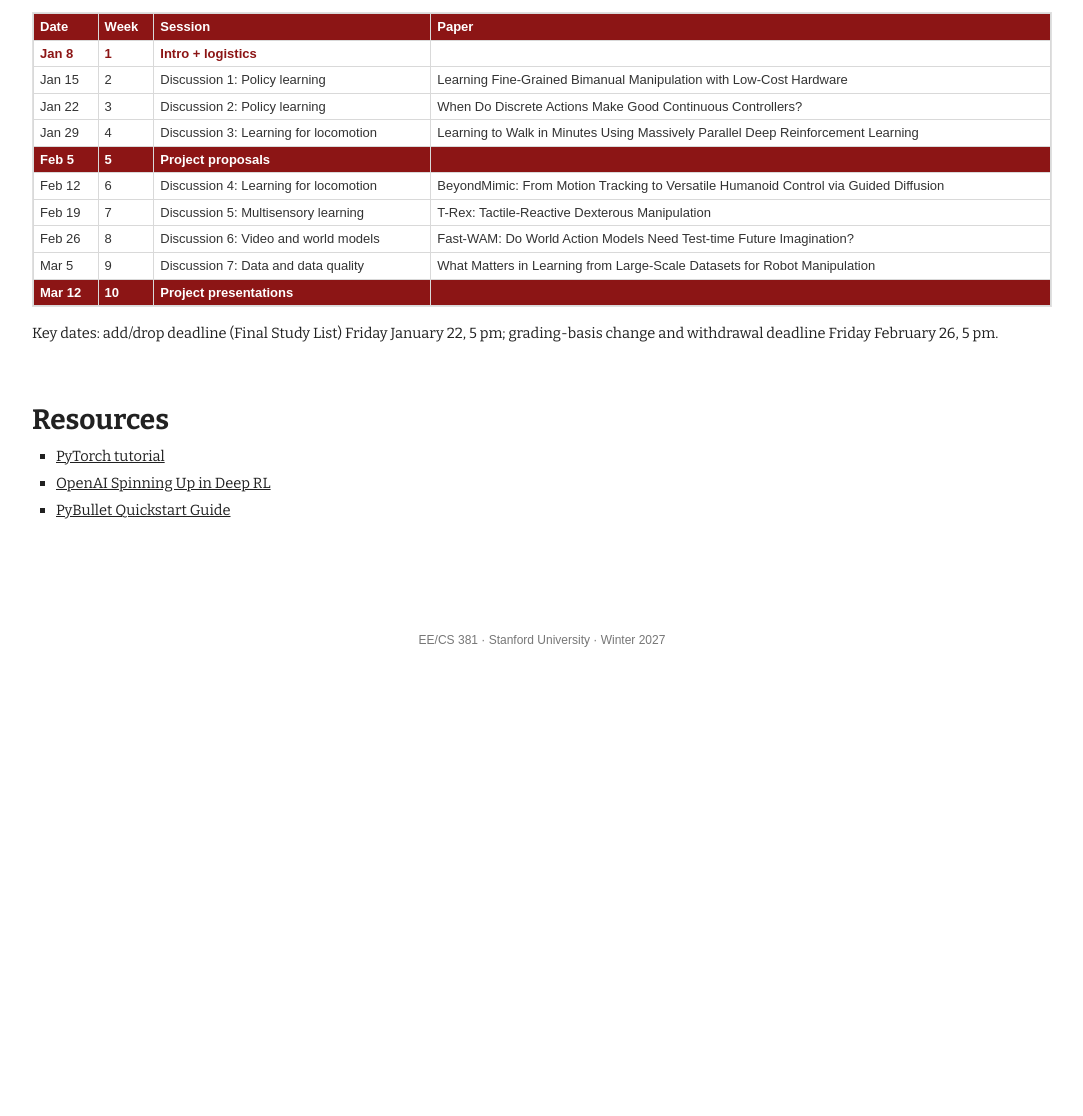
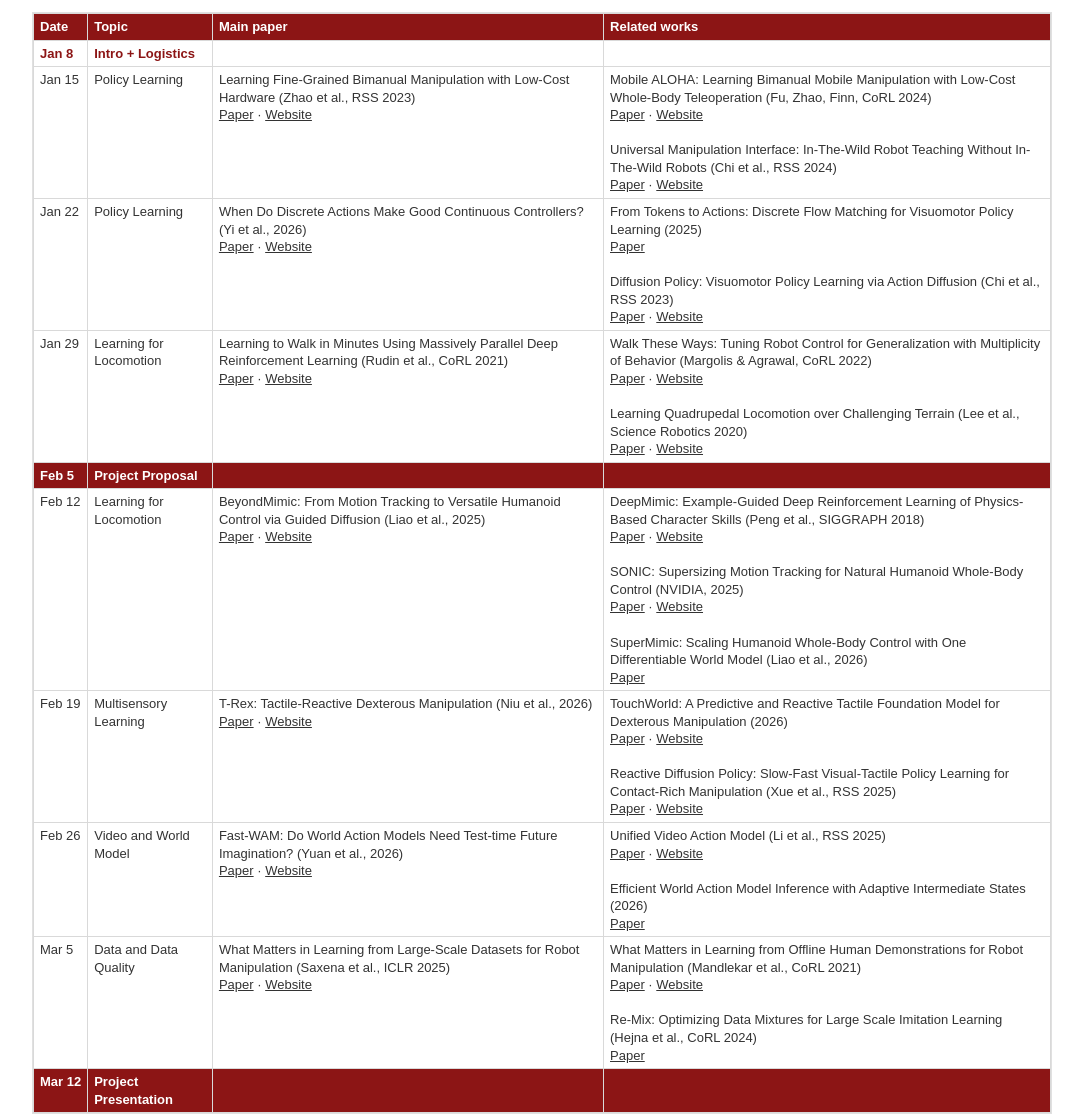
Before and after one commit to real-stanford/win27-ee381, a plain HTML site: page index.html in a window 1280 px wide. Shown: the part 1636-2752 px from the top of the page, without its empty margins (98-1181 px from the left). Before the commit the page ends 2307 px from the top, so only its background shows below. Drawn offline with nearby package versions, Linux system fonts and the light colour scheme.

Commit message:
Restructure the schedule into topic, main paper and related works columns with paper links

```diff
--- a/index.html
+++ b/index.html
@@ -20,7 +20,7 @@
   a { color:inherit; text-decoration:underline; }
   .table-wrap { overflow-x:auto; border:1px solid #e0e0e0; margin:14px 0; }
   table { border-collapse:collapse; width:100%; font:13px/1.35 Arial, sans-serif; color:#333; }
-  th, td { border:1px solid var(--rule); padding:4px 6px; text-align:left; vertical-align:bottom; }
+  th, td { border:1px solid var(--rule); padding:4px 6px; text-align:left; vertical-align:top; }
   td:first-child, th:first-child { white-space:nowrap; }
   th { background:var(--cardinal); color:#fff; font-weight:700; }
   tr.lecture td { color:var(--cardinal); font-weight:700; }
@@ -100,75 +100,135 @@ Center 102. There is no final exam.</p>
 <thead>
 <tr class="header">
 <th>Date</th>
-<th>Week</th>
-<th>Session</th>
-<th>Paper</th>
+<th>Topic</th>
+<th>Main paper</th>
+<th>Related works</th>
 </tr>
 </thead>
 <tbody>
 <tr class="lecture">
 <td>Jan 8</td>
-<td>1</td>
-<td>Intro + logistics</td>
+<td>Intro + Logistics</td>
+<td></td>
 <td></td>
 </tr>
 <tr class="even">
 <td>Jan 15</td>
-<td>2</td>
-<td>Discussion 1: Policy learning</td>
-<td>Learning Fine-Grained Bimanual Manipulation with Low-Cost
-Hardware</td>
+<td>Policy Learning</td>
+<td>Learning Fine-Grained Bimanual Manipulation with Low-Cost Hardware
+(Zhao et al., RSS 2023)<br><a
+href="https://arxiv.org/abs/2304.13705">Paper</a> · <a
+href="https://tonyzhaozh.github.io/aloha/">Website</a></td>
+<td>Mobile ALOHA: Learning Bimanual Mobile Manipulation with Low-Cost
+Whole-Body Teleoperation (Fu, Zhao, Finn, CoRL 2024)<br><a
+href="https://arxiv.org/abs/2401.02117">Paper</a> · <a
+href="https://mobile-aloha.github.io/">Website</a><br><br>Universal
+Manipulation Interface: In-The-Wild Robot Teaching Without In-The-Wild
+Robots (Chi et al., RSS 2024)<br><a
+href="https://arxiv.org/abs/2402.10329">Paper</a> · <a
+href="https://umi-gripper.github.io/">Website</a></td>
 </tr>
 <tr class="odd">
 <td>Jan 22</td>
-<td>3</td>
-<td>Discussion 2: Policy learning</td>
-<td>When Do Discrete Actions Make Good Continuous Controllers?</td>
+<td>Policy Learning</td>
+<td>When Do Discrete Actions Make Good Continuous Controllers? (Yi et
+al., 2026)<br><a href="https://arxiv.org/abs/2610.20429">Paper</a> · <a
+href="https://iscoyizj.github.io/discrete-action-website/">Website</a></td>
+<td>From Tokens to Actions: Discrete Flow Matching for Visuomotor Policy
+Learning (2025)<br><a
+href="https://openreview.net/forum?id=Vg3K3ZEi8B">Paper</a><br><br>Diffusion
+Policy: Visuomotor Policy Learning via Action Diffusion (Chi et al., RSS
+2023)<br><a href="https://arxiv.org/abs/2303.04137">Paper</a> · <a
+href="https://diffusion-policy.cs.columbia.edu/">Website</a></td>
 </tr>
 <tr class="even">
 <td>Jan 29</td>
-<td>4</td>
-<td>Discussion 3: Learning for locomotion</td>
+<td>Learning for Locomotion</td>
 <td>Learning to Walk in Minutes Using Massively Parallel Deep
-Reinforcement Learning</td>
+Reinforcement Learning (Rudin et al., CoRL 2021)<br><a
+href="https://arxiv.org/abs/2109.11978">Paper</a> · <a
+href="https://leggedrobotics.github.io/legged_gym/">Website</a></td>
+<td>Walk These Ways: Tuning Robot Control for Generalization with
+Multiplicity of Behavior (Margolis &amp; Agrawal, CoRL 2022)<br><a
+href="https://arxiv.org/abs/2212.03238">Paper</a> · <a
+href="https://gmargo11.github.io/walk-these-ways/">Website</a><br><br>Learning
+Quadrupedal Locomotion over Challenging Terrain (Lee et al., Science
+Robotics 2020)<br><a href="https://arxiv.org/abs/2010.11251">Paper</a> ·
+<a
+href="https://leggedrobotics.github.io/rl-blindloco/">Website</a></td>
 </tr>
 <tr class="milestone">
 <td>Feb 5</td>
-<td>5</td>
-<td>Project proposals</td>
+<td>Project Proposal</td>
+<td></td>
 <td></td>
 </tr>
 <tr class="even">
 <td>Feb 12</td>
-<td>6</td>
-<td>Discussion 4: Learning for locomotion</td>
+<td>Learning for Locomotion</td>
 <td>BeyondMimic: From Motion Tracking to Versatile Humanoid Control via
-Guided Diffusion</td>
+Guided Diffusion (Liao et al., 2025)<br><a
+href="https://arxiv.org/abs/2508.08241">Paper</a> · <a
+href="https://beyondmimic.github.io/">Website</a></td>
+<td>DeepMimic: Example-Guided Deep Reinforcement Learning of
+Physics-Based Character Skills (Peng et al., SIGGRAPH 2018)<br><a
+href="https://arxiv.org/abs/1804.02717">Paper</a> · <a
+href="https://xbpeng.github.io/projects/DeepMimic/index.html">Website</a><br><br>SONIC:
+Supersizing Motion Tracking for Natural Humanoid Whole-Body Control
+(NVIDIA, 2025)<br><a href="https://arxiv.org/abs/2511.07820">Paper</a> ·
+<a
+href="https://nvlabs.github.io/GEAR-SONIC/">Website</a><br><br>SuperMimic:
+Scaling Humanoid Whole-Body Control with One Differentiable World Model
+(Liao et al., 2026)<br><a
+href="https://arxiv.org/abs/2610.28480">Paper</a></td>
 </tr>
 <tr class="odd">
 <td>Feb 19</td>
-<td>7</td>
-<td>Discussion 5: Multisensory learning</td>
-<td>T-Rex: Tactile-Reactive Dexterous Manipulation</td>
+<td>Multisensory Learning</td>
+<td>T-Rex: Tactile-Reactive Dexterous Manipulation (Niu et al.,
+2026)<br><a href="https://arxiv.org/abs/2606.17055">Paper</a> · <a
+href="https://tactile-reactive-dexterous.github.io/">Website</a></td>
+<td>TouchWorld: A Predictive and Reactive Tactile Foundation Model for
+Dexterous Manipulation (2026)<br><a
+href="https://arxiv.org/abs/2607.07287">Paper</a> · <a
+href="https://phanes-lab.github.io/TouchWorld-website/">Website</a><br><br>Reactive
+Diffusion Policy: Slow-Fast Visual-Tactile Policy Learning for
+Contact-Rich Manipulation (Xue et al., RSS 2025)<br><a
+href="https://arxiv.org/abs/2503.02881">Paper</a> · <a
+href="https://reactive-diffusion-policy.github.io/">Website</a></td>
 </tr>
 <tr class="even">
 <td>Feb 26</td>
-<td>8</td>
-<td>Discussion 6: Video and world models</td>
-<td>Fast-WAM: Do World Action Models Need Test-time Future
-Imagination?</td>
+<td>Video and World Model</td>
+<td>Fast-WAM: Do World Action Models Need Test-time Future Imagination?
+(Yuan et al., 2026)<br><a
+href="https://arxiv.org/abs/2603.16666">Paper</a> · <a
+href="https://yuantianyuan01.github.io/FastWAM/">Website</a></td>
+<td>Unified Video Action Model (Li et al., RSS 2025)<br><a
+href="https://arxiv.org/abs/2503.00200">Paper</a> · <a
+href="https://unified-video-action-model.github.io/">Website</a><br><br>Efficient
+World Action Model Inference with Adaptive Intermediate States
+(2026)<br><a href="https://arxiv.org/abs/2609.34608">Paper</a></td>
 </tr>
 <tr class="odd">
 <td>Mar 5</td>
-<td>9</td>
-<td>Discussion 7: Data and data quality</td>
+<td>Data and Data Quality</td>
 <td>What Matters in Learning from Large-Scale Datasets for Robot
-Manipulation</td>
+Manipulation (Saxena et al., ICLR 2025)<br><a
+href="https://arxiv.org/abs/2506.13536">Paper</a> · <a
+href="https://robo-mimiclabs.github.io/">Website</a></td>
+<td>What Matters in Learning from Offline Human Demonstrations for Robot
+Manipulation (Mandlekar et al., CoRL 2021)<br><a
+href="https://arxiv.org/abs/2108.03298">Paper</a> · <a
+href="https://robomimic.github.io/">Website</a><br><br>Re-Mix:
+Optimizing Data Mixtures for Large Scale Imitation Learning (Hejna et
+al., CoRL 2024)<br><a
+href="https://arxiv.org/abs/2408.14037">Paper</a></td>
 </tr>
 <tr class="milestone">
 <td>Mar 12</td>
-<td>10</td>
-<td>Project presentations</td>
+<td>Project Presentation</td>
+<td></td>
 <td></td>
 </tr>
 </tbody>
```
